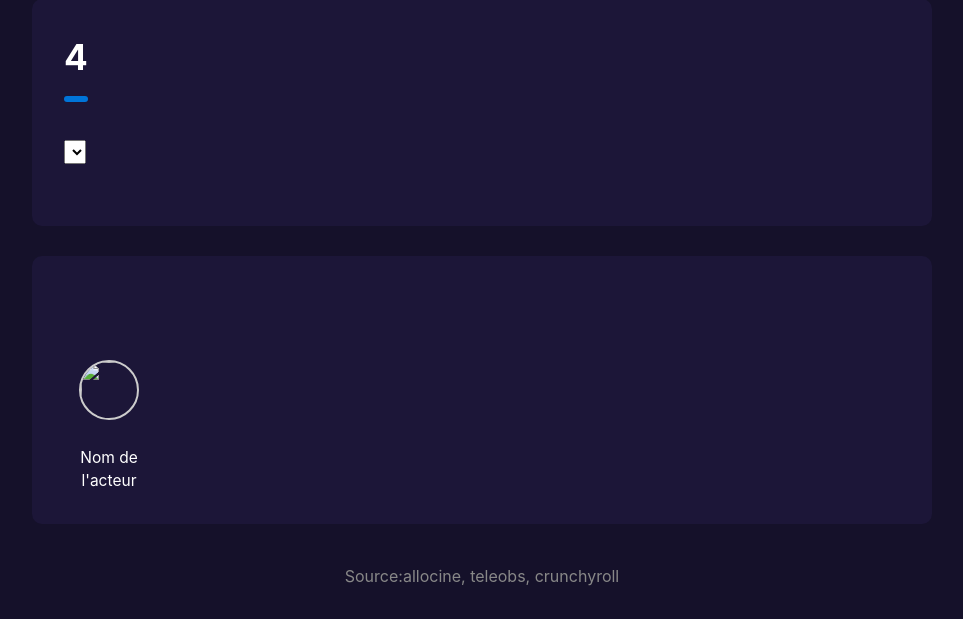
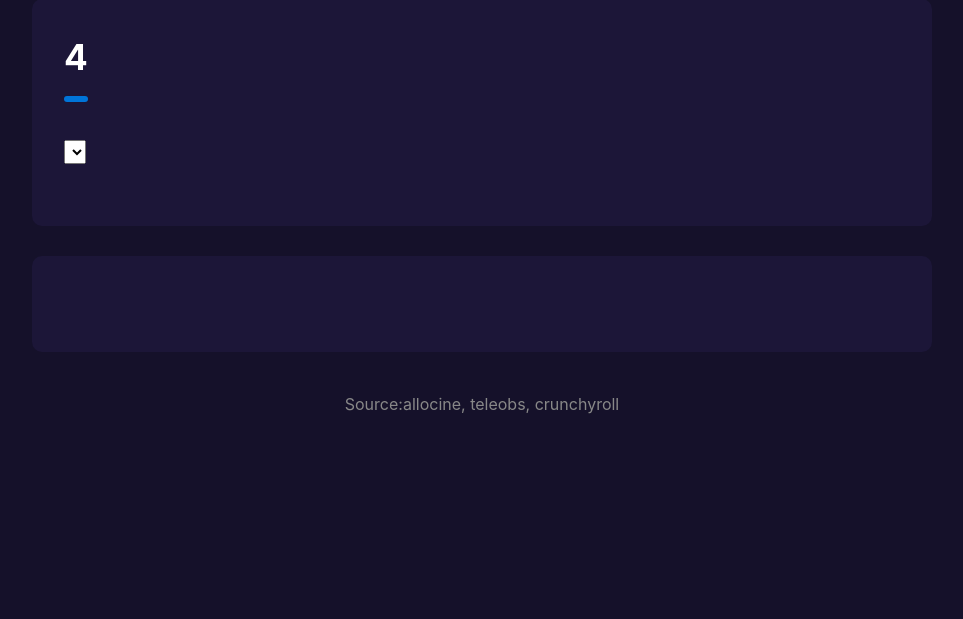
Before and after one commit to Drag-Sama/Web-3, a PHP site: page /showpage.php?serie=4 in a window 1280 px wide. Shown: the part 181-800 px from the top of the page, without its empty margins (158-1121 px from the left). Run offline with PHP 8.4, Linux system fonts and the light colour scheme; data comes from the database, SQL or seed files in the repository; data that the repository does not hold is empty; some libraries are stand-ins or nearby versions.

Commit message:
zeqrsedtfyguhijokplm

```diff
--- a/php/classes/BD.php
+++ b/php/classes/BD.php
@@ -161,7 +161,7 @@ Class BD {
 
     function get_tag_serie($titre){ //renvoie le tag de la serie dont le titre est mis en paramètre
         $this->connectBD();
-        $sql = "SELECT serie.tag FROM serie WHERE serie.titre = '". $titre ."'";
+        $sql = "SELECT tag.tag FROM serie INNER JOIN tag ON tag.id_tag = serie.tag WHERE serie.titre = '". $titre ."'";
         $statement = $this->pdo->prepare($sql);
         $statement->execute() or die(var_dump($statement->errorInfo()));
         $result = $statement->fetchAll(PDO::FETCH_ASSOC);
@@ -170,7 +170,7 @@ Class BD {
 
     function get_saison_serie($titre){ //renvoie les saisons de la serie dont le titre est mis en paramètre
         $this->connectBD();
-        $sql = "SELECT * FROM saison WHERE saison.titre = '". $titre ."'";
+        $sql = "SELECT saison.titre, saison.affiche, saison.descr, saison.num_saison FROM saison INNER JOIN serie ON serie.id_serie = saison.id_serie WHERE serie.titre = '". $titre ."'";
         $statement = $this->pdo->prepare($sql);
         $statement->execute() or die(var_dump($statement->errorInfo()));
         $result = $statement->fetchAll(PDO::FETCH_CLASS, "\saison");
--- a/php/classes/display.php
+++ b/php/classes/display.php
@@ -85,19 +85,21 @@ class Display {
         if (isset($_GET['serie'])) {
             $serie = $_GET['serie'];
             $acteurs = $this->BD->get_acteurs_titre($serie);
+            echo "<div class = 'actor-section'>";
             foreach($acteurs as $acteur){
                 echo(
                     "
                     <a href='homepage.php?text=".$acteur->nom."'>
-                    <div class='carte' id='$acteur->nom'>
-                        <img class ='carte-images' src='/web3/Web-3/photos/acteur/$acteur->photo'>
-                        <p>$acteur->nom</p>
+                    <div class='actor' id='$acteur->nom'>
+                        <img class ='actor-photo' src='/web3/Web-3/photos/acteur/$acteur->photo'>
+                        <div class = 'actor-name'>$acteur->nom</div>
                         </a>
                     </div>
 
                     "
                 );
             }
+            echo "</div>";
         }
  }
 
--- a/php/classes/saison.php
+++ b/php/classes/saison.php
@@ -1,7 +1,6 @@
 <?php
 class Saison {
     public string $titre;
-    public string $titre_serie;
     public string $affiche;
     public string $descr;
     public int $num_saison;
--- a/showpage.php
+++ b/showpage.php
@@ -69,14 +69,7 @@ ob_start();
 
             </div>
             <div class="actors-section">
-                <div class="actor">
-                <div class="cartes">
-                    <?php $displayer->displayActeur(); ?>
-
-                    <img class="actor-photo" src="">
-                    <div class="actor-name">Nom de l'acteur </div>
-                </div>
-            </div>
+            <?php $displayer->displayActeur(); ?>
         </div>
     </div>
 </body>
```
